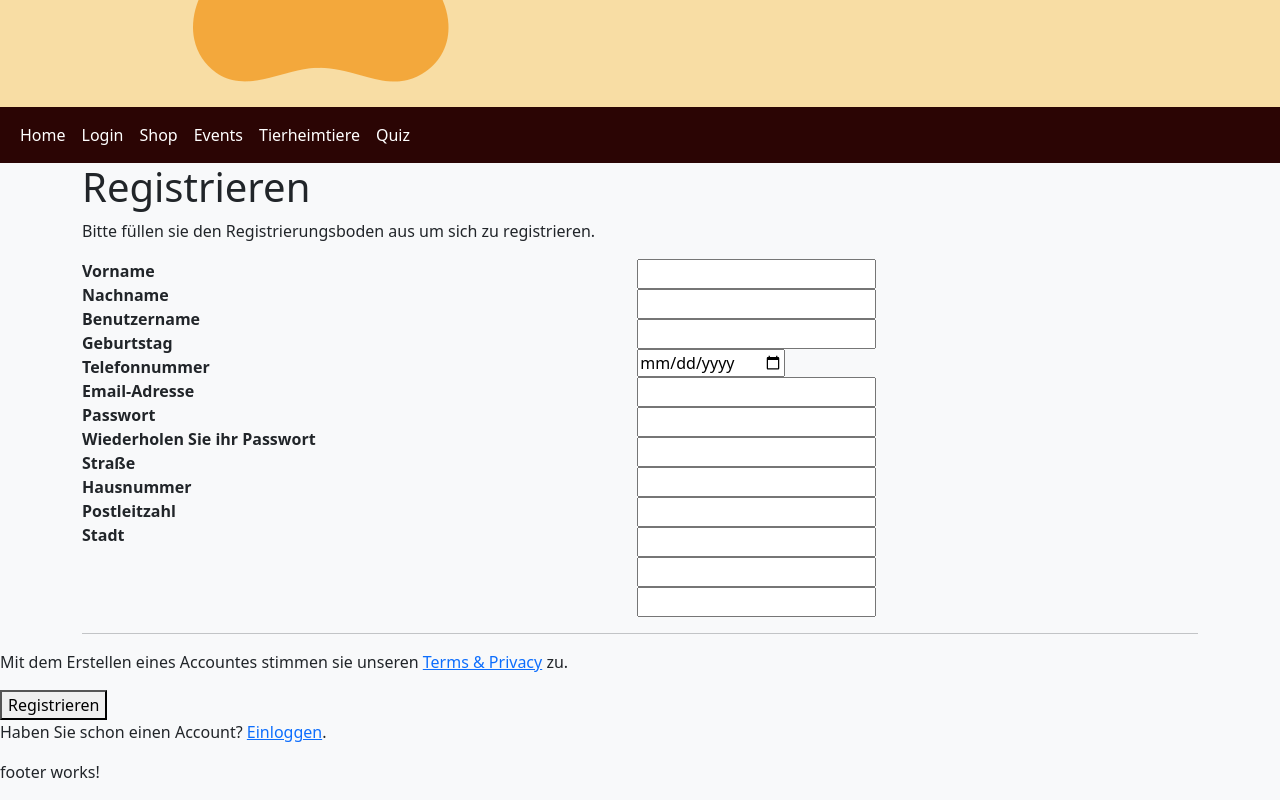
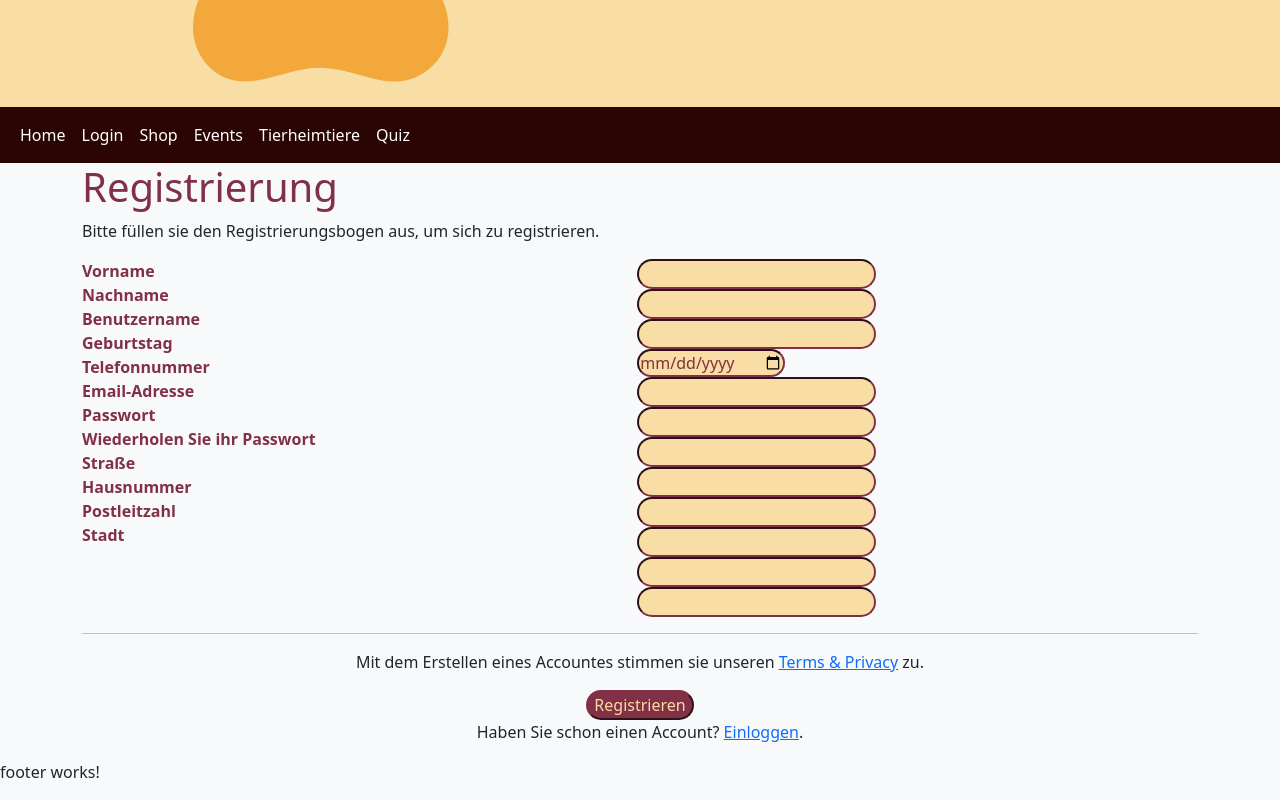
Before and after one commit to TahiraAiedail/Tierbedarf-App, an Angular app: page /registrierung in a window 1280 px wide. Shown: the part 278-1078 px from the top of the page. Built offline with nearby package versions, Linux system fonts and the light colour scheme.

Commit message:
Tierheimtiere, Registrierung, Login
Tierheimtiere erstellt, Registrierung und Login ein wenig verschönert

```diff
--- a/src/app/anmeldung/login/login.component.css
+++ b/src/app/anmeldung/login/login.component.css
@@ -1,5 +1,7 @@
   .containerlinks{ grid-area: links;}
-  .containerrechts{ grid-area: rechts;}
+  .containerrechts{ grid-area: rechts;
+
+  }
   .containerlogin{grid-area: login;}
   .containerAnmelden{grid-area: oben;}
   .container {
@@ -9,3 +11,23 @@
           'links rechts'
           'login login';
   }
+button {
+  background-color: #813045;
+  color: #F8DDA4;
+  border-radius: 50px;
+  border-color: #813045;
+}
+
+input{
+  background-color: #F8DDA4;
+  color:#813045;
+  border-color: #813045;
+  border-radius: 25px;
+
+}
+h1{
+  color:#813045;
+}
+label{
+  color:#813045;
+}
--- a/src/app/anmeldung/login/login.component.html
+++ b/src/app/anmeldung/login/login.component.html
@@ -14,6 +14,7 @@
     <div class="containerrechts">
       <input type="text" [(ngModel)]="email" name="email" id="email" placeholder="Deine E-Mail-Adresse" required><br>
       <input type="password" [(ngModel)]="password" name="password" id="password" placeholder="Passwort" required><br>
+      <p>Noch kein Konto? <a href="http://localhost:4200/registrierung" class="register-link">Jetzt registrieren</a></p>
     </div>
 
     <hr>
--- a/src/app/anmeldung/registrierung/registrierung.component.css
+++ b/src/app/anmeldung/registrierung/registrierung.component.css
@@ -1,6 +1,13 @@
 .containerlinks{ grid-area: links;}
 .containerrechts{ grid-area: rechts;}
-.containerlogin{grid-area: login;}
+.containerlogin{
+    grid-area: login;
+        display: flex;
+        flex-direction: column;
+        align-items: center;
+        justify-content: center;
+    }
+
 .containerbla{grid-area: oben;}
 .container {
     display: grid;
@@ -9,3 +16,27 @@
         'links rechts'
         'login login';
 }
+button {
+    background-color: #813045;
+    color: #F8DDA4;
+    border-radius: 50px;
+    border-color: #813045;
+  }
+
+  input{
+    background-color: #F8DDA4;
+    color:#813045;
+    border-color: #813045;
+    border-radius: 25px;
+
+  }
+  h1{
+    color:#813045;
+  }
+  label{
+    color:#813045;
+  }
+
+  .register-link {
+    color:#813045;
+}
--- a/src/app/anmeldung/registrierung/registrierung.component.html
+++ b/src/app/anmeldung/registrierung/registrierung.component.html
@@ -1,8 +1,8 @@
 <form action="registrierung.component.html">
     <div class="container">
       <div class="containerbla">
-        <h1>Registrieren</h1>
-        <p>Bitte füllen sie den Registrierungsboden aus um sich zu registrieren.</p>
+        <h1>Registrierung</h1>
+        <p>Bitte füllen sie den Registrierungsbogen aus, um sich zu registrieren.</p>
       </div>
 
       <hr>
--- a/src/app/anmeldung/registrierung/registrierung.component.ts
+++ b/src/app/anmeldung/registrierung/registrierung.component.ts
@@ -1,10 +1,10 @@
-import { Component } from '@angular/core';
+import { Component, OnInit } from '@angular/core';
 
 @Component({
   selector: 'app-registrierung',
   templateUrl: './registrierung.component.html',
   styleUrls: ['./registrierung.component.css']
 })
-export class registrierungComponent {
 
+export class registrierungComponent  {
 }
--- a/src/app/tierheimtiere/tierheimtiere.component.css
+++ b/src/app/tierheimtiere/tierheimtiere.component.css
@@ -0,0 +1,11 @@
+
+.card {
+    background-color: #F8DDA4;
+    color: #813045;
+}
+.termin {
+    background-color: #813045;
+    color: #F8DDA4;
+    border-radius: 50px;
+    border-color: #813045;
+}
--- a/src/app/tierheimtiere/tierheimtiere.component.html
+++ b/src/app/tierheimtiere/tierheimtiere.component.html
@@ -1 +1,28 @@
 <p>tierheimtiere works!</p>
+<div class="container">
+    <div class="row">
+        <div class="col-12 mb-4" *ngFor="let animal of tierheimtiere.animals">
+          <div class="card">
+            <div class="row g-0">
+              <div class="col-md-4">
+                <img [src]="animal.image" class="img-fluid rounded-start" alt="Bild von {{animal.name}}">
+              </div>
+              <div class="col-md-4">
+                <div class="card-body">
+                  <h5 class="card-title">{{animal.type}}: {{animal.name}}</h5>
+                  <p class="card-text"><b>Rasse:</b> {{animal.breed}}</p>
+                  <p class="card-text"><b>Geschlecht:</b> {{animal.gender}}</p>
+                  <p class="card-text"><b>Alter:</b> {{animal.age}}</p>
+                  <button class="termin">Jetzt Besuchstermin anfragen</button>
+                </div>
+              </div>
+              <div class="col-md-4">
+                <div class="card-body">
+                  <p class="card-text"><b>Beschreibung:</b> {{animal.description}}</p>
+                </div>
+              </div>
+            </div>
+          </div>
+        </div>
+      </div>
+</div>
--- a/src/app/tierheimtiere/tierheimtiere.component.ts
+++ b/src/app/tierheimtiere/tierheimtiere.component.ts
@@ -1,10 +1,69 @@
-import { Component } from '@angular/core';
+import { Component, OnInit } from '@angular/core';
 
 @Component({
   selector: 'app-tierheimtiere',
   templateUrl: './tierheimtiere.component.html',
   styleUrls: ['./tierheimtiere.component.css']
 })
-export class TierheimtiereComponent {
+
+export class TierheimtiereComponent implements OnInit{
+
+  tierheimtiere = {
+
+    animals:[
+      {
+        name: 'Max',
+        type: 'Hund',
+        breed: 'Labrador Retriever',
+        gender: 'männlich',
+        age: '3 Jahre',
+        description: 'Max ist ein aktiver und freundlicher Hund, der gerne draußen spielt und spazieren geht. Er liebt es, mit Kindern zu spielen und ist sehr gutmütig. Max ist bereits stubenrein und kennt einige Grundkommandos. Er würde sich gut in einer Familie mit Kindern oder aktiven Erwachsenen eignen.',
+        image: 'pfad/zum/bild1.jpg',
+      },
+      {
+        name: 'Oreo',
+        type: 'Katze',
+        breed: 'Europäisch Kurzhaar',
+        gender: 'weiblich',
+        age: '2 Jahre',
+        description: 'Oreo ist eine süße und schüchterne Katze, die gerne in ihrem Versteck bleibt. Sie liebt es, gestreichelt zu werden, sobald sie Vertrauen aufgebaut hat. Oreo ist bereits kastriert und stubenrein. Sie würde sich gut in einem ruhigen Haushalt eignen, ohne kleine Kinder oder andere Haustiere.',
+        image: 'pfad/zum/bild2.jpg',
+      },
+      {
+        name: 'Nemo',
+        type: 'Kaninchen',
+        breed: 'Zwergkaninchen',
+        gender: 'männlich',
+        age: '1 Jahr',
+        description: 'Nemo ist ein süßes und neugieriges Kaninchen, das gerne hüpft und spielt. Er ist bereits kastriert und stubenrein. Nemo braucht viel Platz und Bewegung, daher wäre ein großer Käfig oder ein Freigehege ideal für ihn. Er würde sich gut in einer Familie mit älteren Kindern oder als Begleiter für ein anderes Kaninchen eignen.',
+        image: 'pfad/zum/bild3.jpg',
+      },
+      {
+        name: 'Cookie',
+        type: 'Meerschweinchen',
+        breed: 'Glatthaar-Meerschweinchen',
+        gender: 'weiblich',
+        age: '1 Jahr',
+        description: 'Cookie ist ein süßes und verspieltes Meerschweinchen, das gerne kuschelt und gestreichelt wird. Sie ist bereits kastriert und stubenrein. Cookie braucht viel Platz und Bewegung, daher wäre ein großer Käfig oder ein Freigehege ideal für sie. Sie würde sich gut in einer Familie mit Kindern oder als Begleiter für ein anderes Meerschweinchen eignen.',
+        image: 'pfad/zum/bild4.jpg',
+      },
+      {
+        name: 'Rio',
+        type: 'Vogel',
+        breed: 'Wellensittich',
+        gender: 'männlich',
+        age: '1 Jahr',
+        description: 'Rio ist ein lebhafter und neugieriger Wellensittich, der gerne zwitschert und spielt. Er ist bereits zahm und kann auf die Hand genommen werden. Rio braucht viel Platz und Bewegung, daher wäre ein großer Käfig oder ein Freiflugzimmer ideal für ihn. Er würde sich gut als Begleiter für einen anderen Wellensittich oder als Haustier für jemanden, der viel Zeit für ihn hat, eignen.',
+        image: 'pfad/zum/bild5.jpg',
+      },
+    ]
+  };
+
+
+
+  constructor() { }
+
+  ngOnInit(): void {
+  }
 
 }
```
